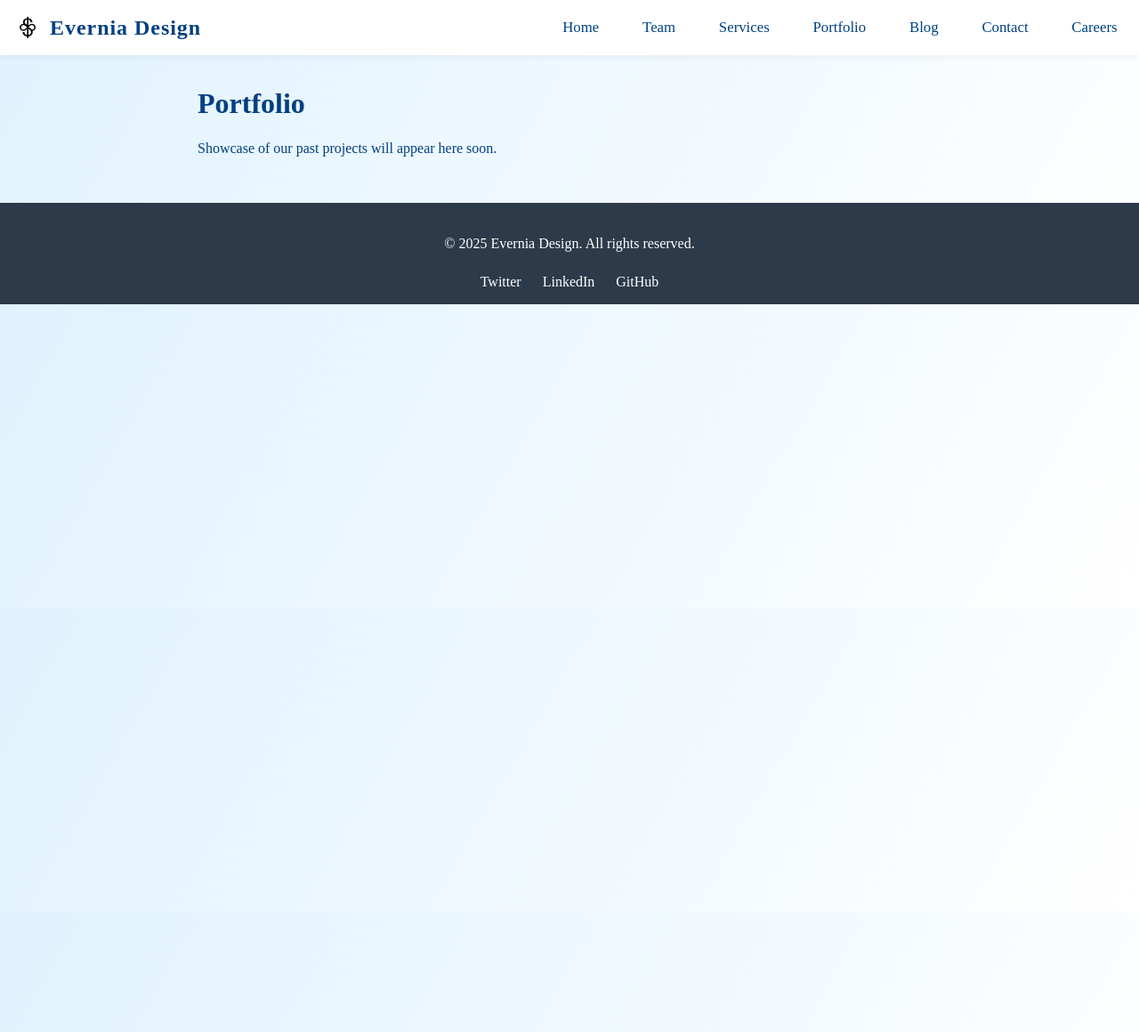
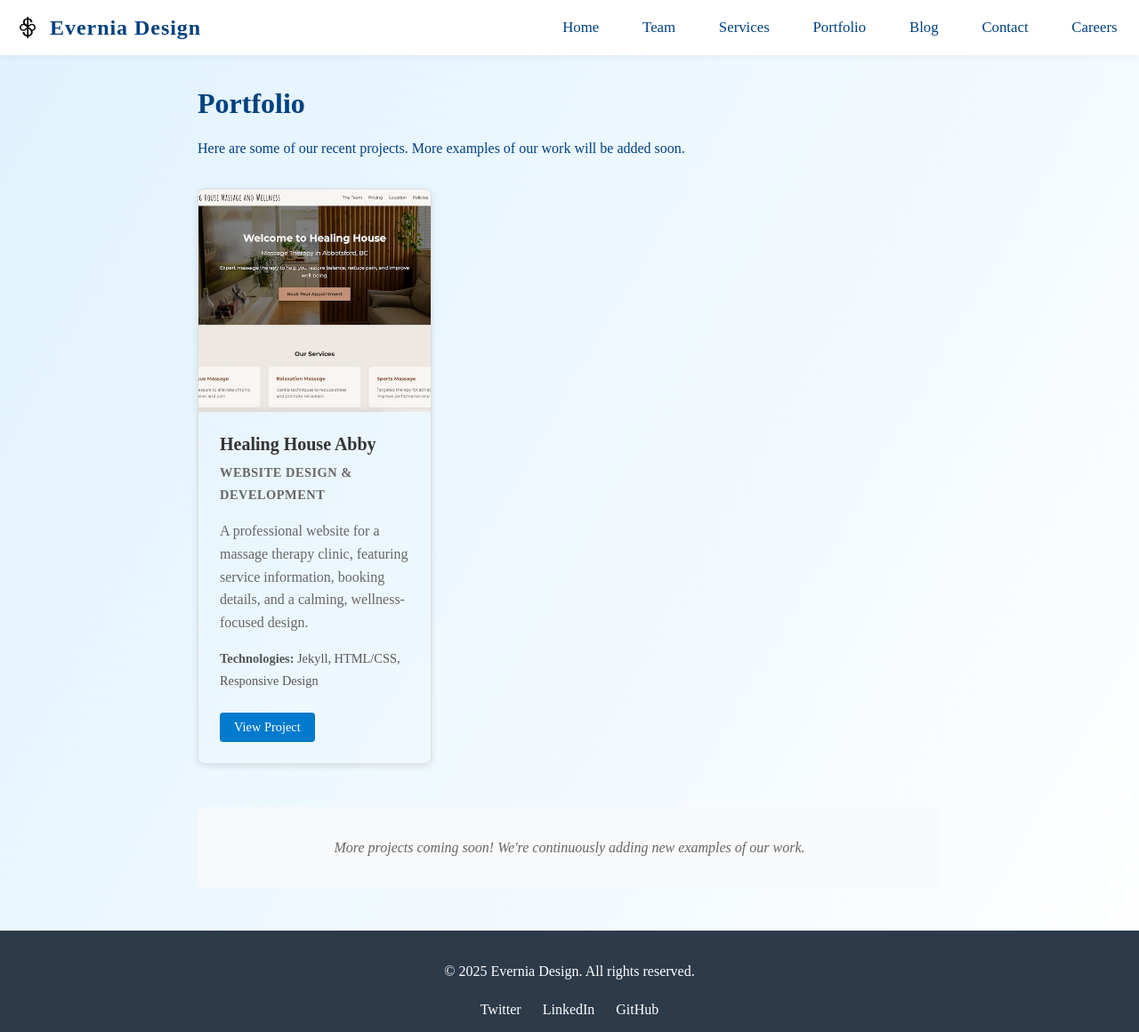
Before and after one commit to GitRealHappy/evernia, a Jekyll site: the page built from portfolio.md, in a window 1280 px wide and 1160 px high. Shown: the whole window at 89% size. Built offline with Jekyll 4.4.1, drawn with Linux system fonts in a browser that asks for light colours; some web fonts are replaced.

Commit message:
added healing house to portfolio page

```diff
--- a/_data/portfolio.yml
+++ b/_data/portfolio.yml
@@ -1,8 +1,14 @@
-- title: Project Alpha
-  description: "A modern website for a local business."
-  image: alpha.jpg
-  link: "#"
-- title: Project Beta
-  description: "E-commerce platform for a boutique retailer."
-  image: beta.jpg
-  link: "#"
+- title: "Healing House Abby"
+  description: "A professional website for a massage therapy clinic, featuring service information, booking details, and a calming, wellness-focused design."
+  image: "healinghouseindex.png"
+  link: "https://healinghouseabby.ca/"
+  technologies: "Jekyll, HTML/CSS, Responsive Design"
+  type: "Website Design & Development"
+
+# More projects coming soon...
+# - title: "Project Name"
+#   description: "Project description"
+#   image: "filename.jpg"
+#   link: "https://example.com"
+#   technologies: "Tech stack used"
+#   type: "Project type"
--- a/portfolio.md
+++ b/portfolio.md
@@ -5,4 +5,140 @@ layout: default
 
 # Portfolio
 
-Showcase of our past projects will appear here soon.
+Here are some of our recent projects. More examples of our work will be added soon.
+
+<div class="portfolio-grid">
+{% for project in site.data.portfolio %}
+  <div class="portfolio-item">
+    <div class="portfolio-image">
+      <img src="{{ '/assets/images/portfolio/' | append: project.image | relative_url }}" alt="{{ project.title }}" />
+    </div>
+    <div class="portfolio-content">
+      <h3>{{ project.title }}</h3>
+      {% if project.type %}
+        <p class="portfolio-type">{{ project.type }}</p>
+      {% endif %}
+      <p class="portfolio-description">{{ project.description }}</p>
+      {% if project.technologies %}
+        <p class="portfolio-tech"><strong>Technologies:</strong> {{ project.technologies }}</p>
+      {% endif %}
+      {% if project.link and project.link != "#" %}
+        <a href="{{ project.link }}" class="portfolio-link" target="_blank">View Project</a>
+      {% endif %}
+    </div>
+  </div>
+{% endfor %}
+</div>
+
+<div class="portfolio-note">
+  <p><em>More projects coming soon! We're continuously adding new examples of our work.</em></p>
+</div>
+
+<style>
+.portfolio-grid {
+  display: grid;
+  grid-template-columns: repeat(auto-fit, minmax(280px, 1fr));
+  max-width: 1200px;
+  gap: 1.5rem;
+  margin: 2rem auto;
+}
+
+@media (min-width: 900px) {
+  .portfolio-grid {
+    grid-template-columns: repeat(3, 1fr);
+  }
+}
+
+.portfolio-item {
+  border: 1px solid #ddd;
+  border-radius: 8px;
+  overflow: hidden;
+  box-shadow: 0 2px 8px rgba(0,0,0,0.1);
+  transition: transform 0.3s ease;
+  max-width: 380px;
+  margin: 0 auto;
+}
+
+.portfolio-item:hover {
+  transform: translateY(-5px);
+}
+
+.portfolio-image img {
+  width: 100%;
+  height: 250px;
+  object-fit: cover;
+  object-position: center top;
+  display: block;
+}
+
+.portfolio-content {
+  padding: 1.5rem;
+}
+
+.portfolio-content h3 {
+  margin: 0 0 0.5rem 0;
+  color: #333;
+  font-size: 1.25rem;
+}
+
+.portfolio-type {
+  color: #666;
+  font-size: 0.9rem;
+  font-weight: 600;
+  margin: 0 0 1rem 0;
+  text-transform: uppercase;
+  letter-spacing: 0.5px;
+}
+
+.portfolio-description {
+  color: #666;
+  line-height: 1.6;
+  margin: 0 0 1rem 0;
+}
+
+.portfolio-tech {
+  color: #555;
+  font-size: 0.9rem;
+  margin: 0 0 1.5rem 0;
+}
+
+.portfolio-link {
+  display: inline-block;
+  background-color: #007acc;
+  color: white;
+  padding: 0.5rem 1rem;
+  text-decoration: none;
+  border-radius: 4px;
+  font-size: 0.9rem;
+  transition: background-color 0.3s ease;
+}
+
+.portfolio-link:hover {
+  background-color: #005a9e;
+}
+
+.portfolio-note {
+  text-align: center;
+  margin: 3rem 0 2rem 0;
+  padding: 2rem;
+  background-color: #f8f9fa;
+  border-radius: 8px;
+}
+
+.portfolio-note p {
+  margin: 0;
+  color: #666;
+  font-style: italic;
+}
+
+@media (max-width: 768px) {
+  .portfolio-grid {
+    grid-template-columns: 1fr;
+    gap: 1.5rem;
+  }
+
+  .portfolio-content {
+    padding: 1rem;
+  }
+}
+</style>
```
Also changed, not shown: assets/images/portfolio/healinghouseindex.png (added), 5 other files.
